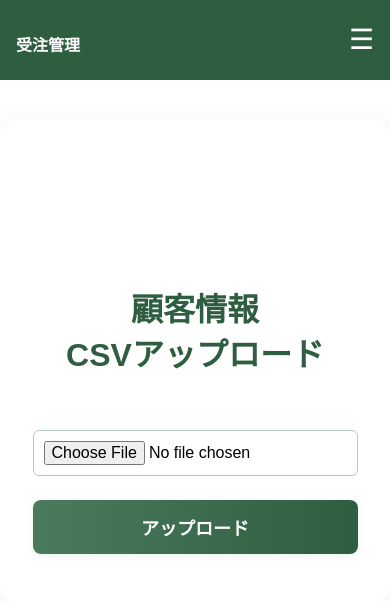
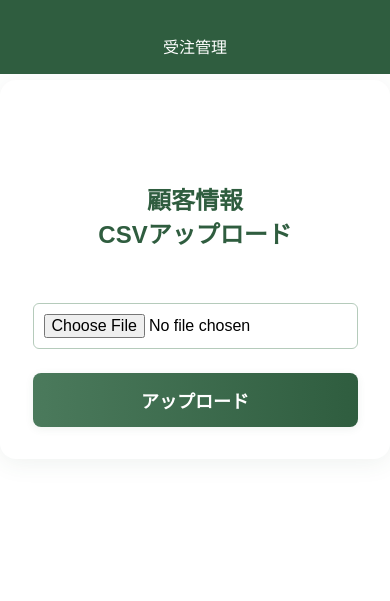
Before and after one commit to yoichi-project01/MBS_B, a PHP site: page /customer_infomation/index.php in a window 390 px wide. Shown: the top 601 px of the page. Run offline with PHP 8.4, Linux system fonts and the light colour scheme.

Commit message:
デザイン変更完了

```diff
--- a/a.html
+++ b/a.html
@@ -89,7 +89,7 @@
             .menu-toggle-label {
                 display: block;
                 position: absolute;
-                top: 16px;
+                top: 8px;
                 right: 16px;
                 z-index: 1001;
             }
--- a/component/header.php
+++ b/component/header.php
@@ -10,7 +10,7 @@ $storeName = $_GET['store'] ?? '';
         <label for="menu-toggle" class="menu-toggle-label">☰</label>
 
         <!-- 左側のタイトル -->
-        <b id="store-title"><?php echo htmlspecialchars($storeName); ?> 受注管理</b>
+        <a id="store-title"><?php echo nl2br(htmlspecialchars($storeName . "\n受注管理")); ?></a>
 
         <!-- ナビゲーションメニュー -->
         <nav class="nav">
--- a/index.html
+++ b/index.html
@@ -12,9 +12,9 @@
     <main class="container">
         <h1>緑橋書店<br>受注管理システム</h1>
         <div class="menu">
-            <button onclick="selectedStore('緑橋本店')">緑橋本店</button>
-            <button onclick="selectedStore('今里店')">今里店</button>
-            <button onclick="selectedStore('深江橋店')">深江橋店</button>
+            <button class="menu-button" onclick="selectedStore('緑橋本店')">緑橋本店</button>
+            <button class="menu-button" onclick="selectedStore('今里店')">今里店</button>
+            <button class="menu-button" onclick="selectedStore('深江橋店')">深江橋店</button>
         </div>
     </main>
 
--- a/menu.php
+++ b/menu.php
@@ -16,7 +16,7 @@ if ($storeName) {
 </head>
 
 <body>
-    <div class="container">
+    <main class="container">
         <h1 id="store-title"><?php echo htmlspecialchars($storeName); ?><br>受注管理システム</h1>
 
         <div class="menu">
@@ -25,7 +25,7 @@ if ($storeName) {
             <button class="menu-button" data-path="orderlist/index.php">注文書</button>
             <button class="menu-button" data-path="delivery/index.php">納品書</button>
         </div>
-    </div>
+    </main>
 
     <script src="script.js"></script>
 </body>
--- a/script.js
+++ b/script.js
@@ -1,3 +1,5 @@
+document.body.style.overflow = 'hidden';
+
 // 書店名をローカルストレージに保存し、GETで次のページへ遷移
 function selectedStore(storeName) {
   localStorage.setItem('selectedStore', storeName);
--- a/style.css
+++ b/style.css
@@ -30,16 +30,20 @@ body {
     max-width: 100%;
     margin: 0 auto;
     display: flex;
-    justify-content: space-between;
+    justify-content: center;
     align-items: center;
-    padding: 0 16px;
-    position: relative;
 }
 
 .nav {
     display: flex;
+    justify-content: center;
+    /* nav全体を中央に */
+    align-items: center;
+    width: 100%;
     gap: 16px;
-    align-items: center;
+    padding: 0 16px;
+    flex-wrap: wrap;
+    text-align: center;
 }
 
 .nav-left {
@@ -47,9 +51,6 @@ body {
     /* 左端に寄せる */
 }
 
-#store-title {
-    font-weight: bold;
-}
 
 .nav a {
     text-decoration: none;
@@ -75,7 +76,6 @@ h1 {
     /* <br>対応 */
 }
 
-
 /* ===================
      メニュー
   =================== */
@@ -87,32 +87,39 @@ h1 {
 }
 
 .menu button {
-    width: 240px;
+    width: 260px;
     max-width: 90%;
-    padding: 16px 0;
+    padding: 16px 24px;
     font-size: 18px;
-    background-color: #ffffff;
+    background-color: #f8faf9;
     color: #2f5d3f;
-    border: 2px solid #b5cbbb;
-    border-radius: 8px;
+    border: 2px solid #4b7a5c;
+    border-radius: 12px;
     cursor: pointer;
-    transition: background-color 0.2s, box-shadow 0.2s;
+    font-weight: 600;
+    transition: transform 0.15s ease, box-shadow 0.2s ease, background-color 0.2s ease;
+    box-shadow: 0 2px 6px rgba(47, 93, 63, 0.1);
+    display: flex;
+    align-items: center;
+    justify-content: center;
+    gap: 12px;
+}
+
+.menu button:active {
+    transform: scale(0.98);
+    box-shadow: none;
 }
 
 .menu button:hover {
-    background-color: #f0f5f1;
-    box-shadow: 0 3px 8px rgba(0, 0, 0, 0.1);
+    background-color: #e3efe6;
+    transform: translateY(-2px);
+    box-shadow: 0 4px 12px rgba(47, 93, 63, 0.2);
 }
 
-.menu-toggle-checkbox {
-    display: none;
-}
-
-.menu-toggle-label {
-    display: none;
-    font-size: 28px;
-    color: #fff;
-    cursor: pointer;
+.menu button:focus,
+.upload-container button[type="submit"]:focus {
+    outline: 2px solid #4b7a5c;
+    outline-offset: 2px;
 }
 
 /* ===================
@@ -167,25 +174,26 @@ h1 {
     box-shadow: 0 4px 16px rgba(47, 93, 63, 0.12);
 }
 
-@media (max-width: 768px) {
-    .header-inner {
-        flex-direction: column;
-        align-items: stretch;
-        padding: 0 16px;
+@media (max-width: 480px) {
+    .container.upload-container {
+        padding: 24px 8px 16px 8px;
+        margin-top: 80px;
+        min-width: unset;
+        max-width: 100%;
     }
 
-    .menu-toggle-label {
-        display: block;
-        position: absolute;
-        top: 7px;
-        right: 16px;
-        z-index: 1001;
+    .menu button {
+        font-size: 16px;
+        padding: 14px 0;
     }
 
-    #store-title {
-        margin: 0;
-        padding: 16px 0 8px;
-        text-align: left;
+    h1 {
+        font-size: 24px;
+        margin-top: 80px;
+    }
+
+    .menu-toggle {
+        display: block;
     }
 
     .nav {
@@ -194,15 +202,47 @@ h1 {
         background-color: #2f5d3f;
         width: 100%;
         padding: 8px 0;
-        margin-top: 48px;
+        text-align: center;
+        transition: max-height 0.3s ease, opacity 0.3s ease;
+        overflow: hidden;
+        max-height: 0;
+        opacity: 0;
     }
 
-    .nav a {
-        padding: 12px;
-        font-size: 16px;
+    .nav.open {
+        display: flex;
+        max-height: 500px;
+        opacity: 1;
     }
 
-    .menu-toggle-checkbox:checked+header .nav {
+    .header-inner {
+        flex-direction: column;
+        align-items: center;
+        /* 修正 */
+        padding: 0 16px;
+    }
+
+    .menu-toggle-label {
+        display: block;
+    }
+
+    .menu-toggle-checkbox:checked+.menu-toggle-label+.nav {
         display: flex;
     }
 }
+
+.menu-toggle-checkbox {
+    display: none;
+}
+
+.menu-toggle-label {
+    display: none;
+    font-size: 24px;
+    cursor: pointer;
+    color: #fff;
+    position: absolute;
+    right: 16px;
+    top: 50%;
+    transform: translateY(-50%);
+    z-index: 1001;
+}
```
